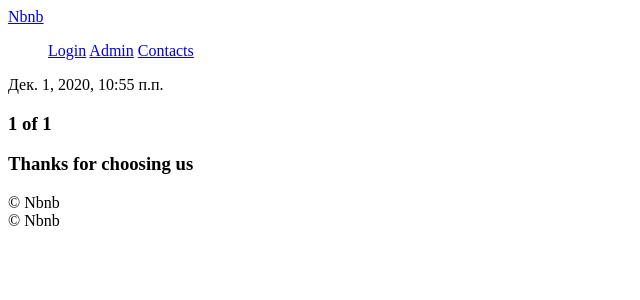
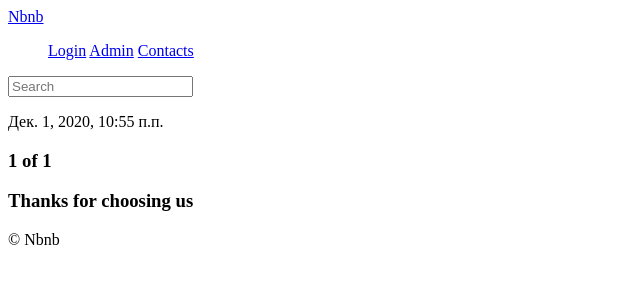
Before and after one commit to tmanspace/airbnb-clone, a Django app: page / in a window 1280 px wide. Shown: the top 300 px of the page, without its empty margins (0-640 px from the left). Run offline with Django 3.2, Linux system fonts and the light colour scheme; data that the repository does not hold is empty.

Commit message:
Search created

```diff
--- a/config/settings.py
+++ b/config/settings.py
@@ -24,9 +24,9 @@ BASE_DIR = os.path.dirname(os.path.dirname(os.path.abspath(__file__)))
 SECRET_KEY = my_config.secret_key
 
 # SECURITY WARNING: don't run with debug turned on in production!
-DEBUG = False
+DEBUG = True
 
-ALLOWED_HOSTS = "*"
+ALLOWED_HOSTS = []
 
 
 # Application definition
--- a/rooms/urls.py
+++ b/rooms/urls.py
@@ -3,4 +3,7 @@ from . import views
 
 app_name = "rooms"
 
-urlpatterns = [path("<int:pk>", views.room_detail, name="detail")]
+urlpatterns = [
+    path("<int:pk>", views.room_detail, name="detail"),
+    path("search/", views.search, name="search"),
+]
--- a/rooms/views.py
+++ b/rooms/views.py
@@ -8,6 +8,8 @@ from . import models
 
 
 class HomeView(ListView):
+
+    """ Home View Model """
 
     model = models.Room
     ordering = "name"
@@ -29,6 +31,12 @@ def room_detail(request, pk):
         raise Http404()
 
 
+def search(req):
+    city = req.GET.get("city").capitalize()
+    print(city)
+    return render(req, "rooms/search.html", {"city": city})
+
+
 """ PAGINATOR """
 
 # def all_rooms(req):
--- a/templates/base.html
+++ b/templates/base.html
@@ -6,10 +6,10 @@
     <title>{% block title %}{% endblock %} | Nbnb</title>
 </head>
 <body>
+
     {% include "partials/header.html" %}
     {% block content %} {% endblock %}
     {% include "partials/footer.html" %}
 
-    &copy; Nbnb
 </body>
 </html>
--- a/templates/partials/header.html
+++ b/templates/partials/header.html
@@ -7,4 +7,7 @@
             <a href="#">Contacts</a>
         </ul>
     </nav>
+    <form method="get" action="{% url "rooms:search" %}">
+        <input type="text" name="city" id="" placeholder="Search">
+    </form>
 </header>
```
Also changed, not shown: templates/rooms/search.html (added, +13 -0 lines).
